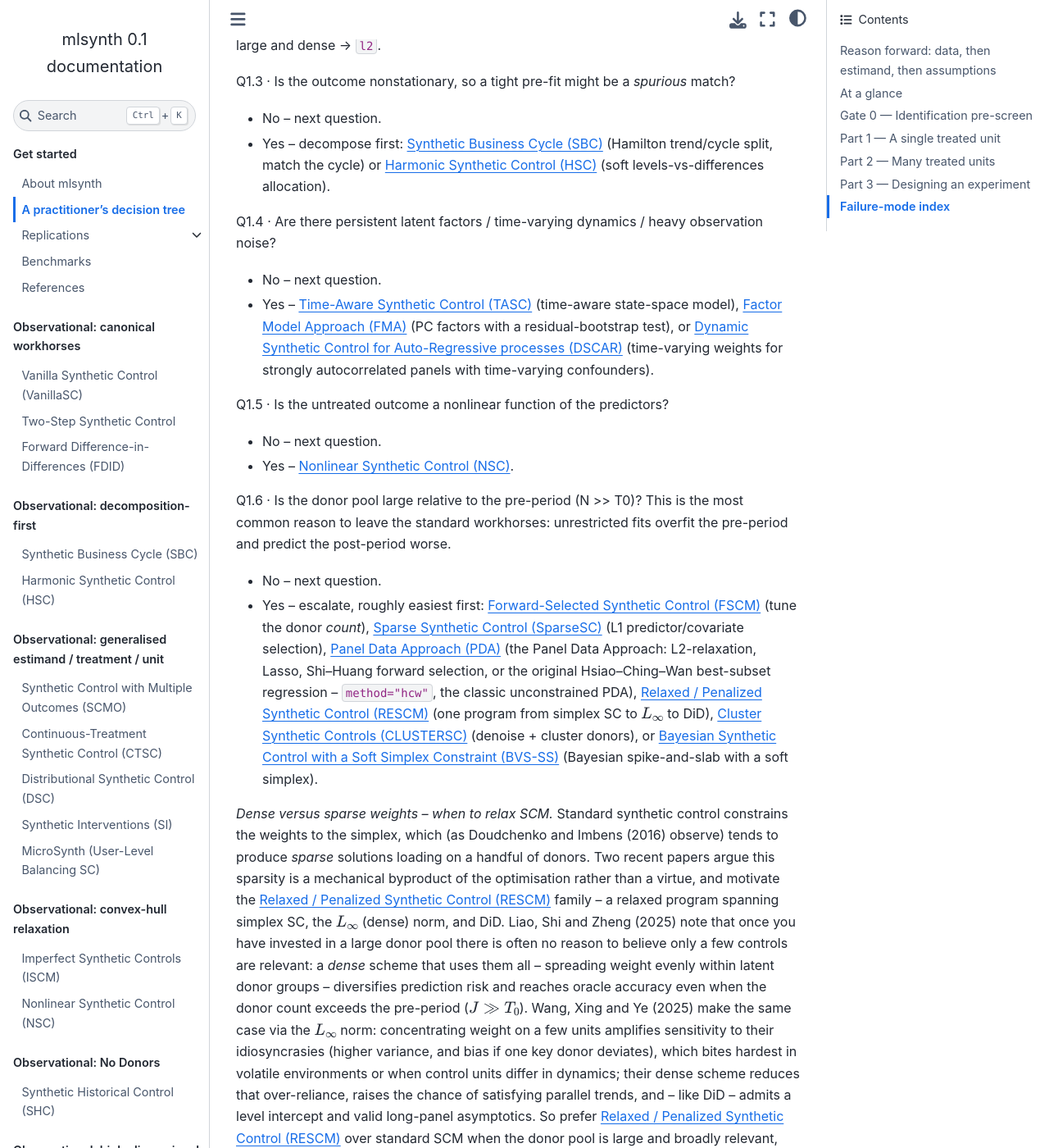
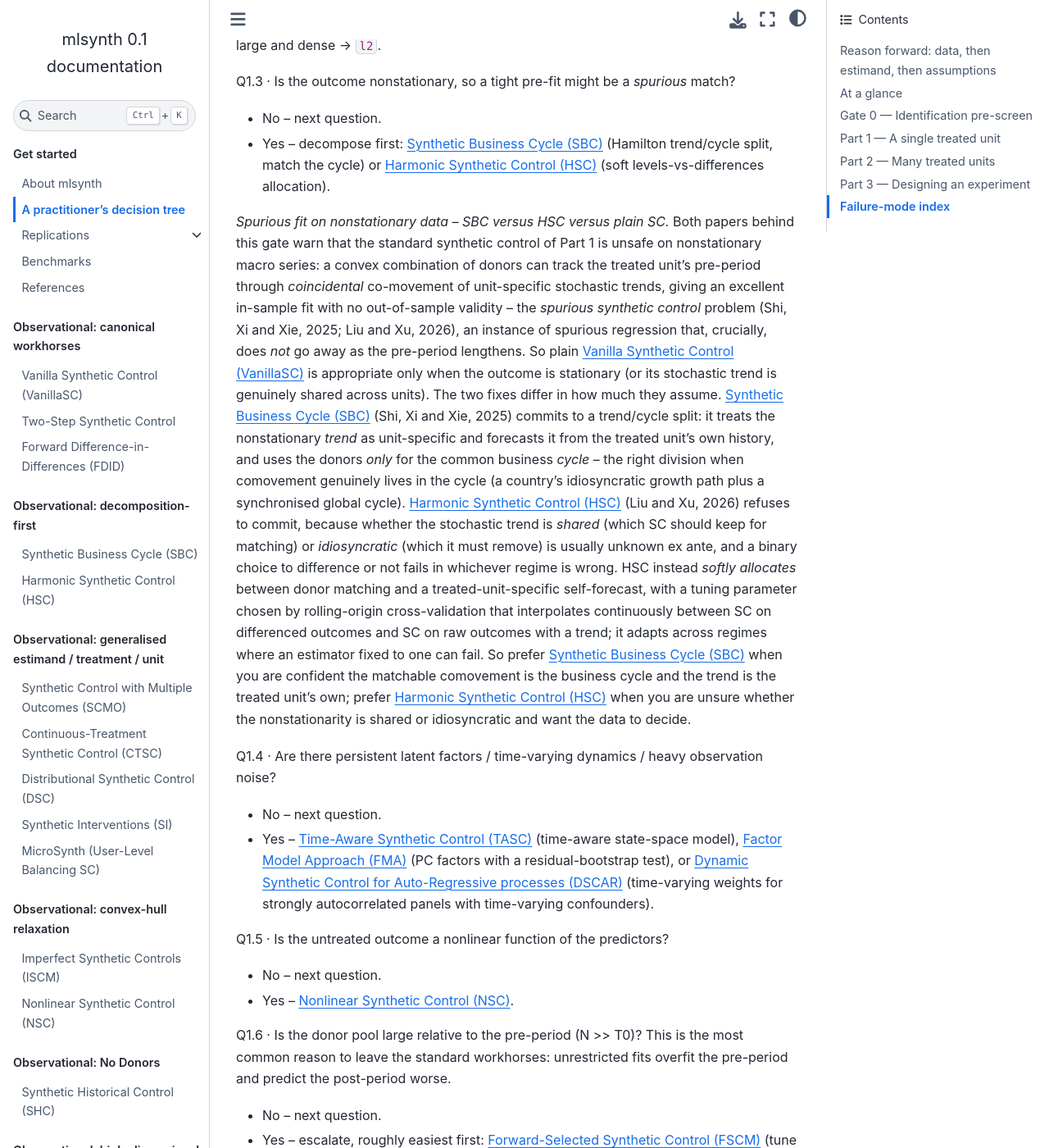
Before and after one commit to jgreathouse9/mlsynth, a Sphinx documentation site: the page built from docs/choose.rst, in a window 1280 px wide and 1400 px high, scrolled down 5677 px. Shown: the whole window at 82% size. Built offline with Sphinx 7.4.7 and the Sphinx Book theme 1.1.4, drawn with Linux system fonts in a browser that asks for light colours.

Commit message:
docs(choose): compare SBC vs HSC vs plain SC on nonstationary data
Add a remark at the nonstationarity gate (Q1.3), grounded in both papers. Plain
VanillaSC is unsafe on nonstationary macro series -- donors can track the treated
unit by coincidental co-movement of unit-specific stochastic trends (the spurious
synthetic control problem; Shi, Xi & Xie 2025, Liu & Xu 2026), which does not
vanish as the pre-period grows. SBC (Shi, Xi & Xie 2025) commits to a trend/cycle
split: forecast the unit-specific trend from the treated unit's own history,
match donors only on the common business cycle. HSC (Liu & Xu 2026) refuses to
commit -- whether the stochastic trend is shared (keep for matching) or
idiosyncratic (remove) is unknown ex ante -- and softly allocates between donor
matching and a self-forecast via a CV-tuned parameter interpolating between
differenced-SC and raw-SC-with-trend. Prefer SBC when the comovement is the
business cycle; prefer HSC when unsure whether the nonstationarity is shared or
idiosyncratic.

Co-Authored-By: Claude Opus 4.8 <noreply@anthropic.com>
Claude-Session: https://claude.ai/code/session_015nRd88pbMUETcrkKY1S6Hr

```diff
--- a/docs/choose.rst
+++ b/docs/choose.rst
@@ -254,6 +254,33 @@ match?
 * No -- next question.
 * Yes -- decompose first: :doc:`sbc` (Hamilton trend/cycle split, match the
   cycle) or :doc:`hsc` (soft levels-vs-differences allocation).
+
+*Spurious fit on nonstationary data -- SBC versus HSC versus plain SC.* Both
+papers behind this gate warn that the standard synthetic control of Part 1 is
+unsafe on nonstationary macro series: a convex combination of donors can track
+the treated unit's pre-period through *coincidental* co-movement of unit-specific
+stochastic trends, giving an excellent in-sample fit with no out-of-sample
+validity -- the *spurious synthetic control* problem (Shi, Xi and Xie, 2025; Liu
+and Xu, 2026), an instance of spurious regression that, crucially, does *not* go
+away as the pre-period lengthens. So plain :doc:`vanillasc` is appropriate only
+when the outcome is stationary (or its stochastic trend is genuinely shared
+across units). The two fixes differ in how much they assume. :doc:`sbc` (Shi, Xi
+and Xie, 2025) commits to a trend/cycle split: it treats the nonstationary
+*trend* as unit-specific and forecasts it from the treated unit's own history,
+and uses the donors *only* for the common business *cycle* -- the right division
+when comovement genuinely lives in the cycle (a country's idiosyncratic growth
+path plus a synchronised global cycle). :doc:`hsc` (Liu and Xu, 2026) refuses to
+commit, because whether the stochastic trend is *shared* (which SC should keep for
+matching) or *idiosyncratic* (which it must remove) is usually unknown ex ante,
+and a binary choice to difference or not fails in whichever regime is wrong. HSC
+instead *softly allocates* between donor matching and a treated-unit-specific
+self-forecast, with a tuning parameter chosen by rolling-origin cross-validation
+that interpolates continuously between SC on differenced outcomes and SC on raw
+outcomes with a trend; it adapts across regimes where an estimator fixed to one
+can fail. So prefer :doc:`sbc` when you are confident the matchable comovement is
+the business cycle and the trend is the treated unit's own; prefer :doc:`hsc`
+when you are unsure whether the nonstationarity is shared or idiosyncratic and
+want the data to decide.
 
 Q1.4 · Are there persistent latent factors / time-varying dynamics / heavy
 observation noise?
```
